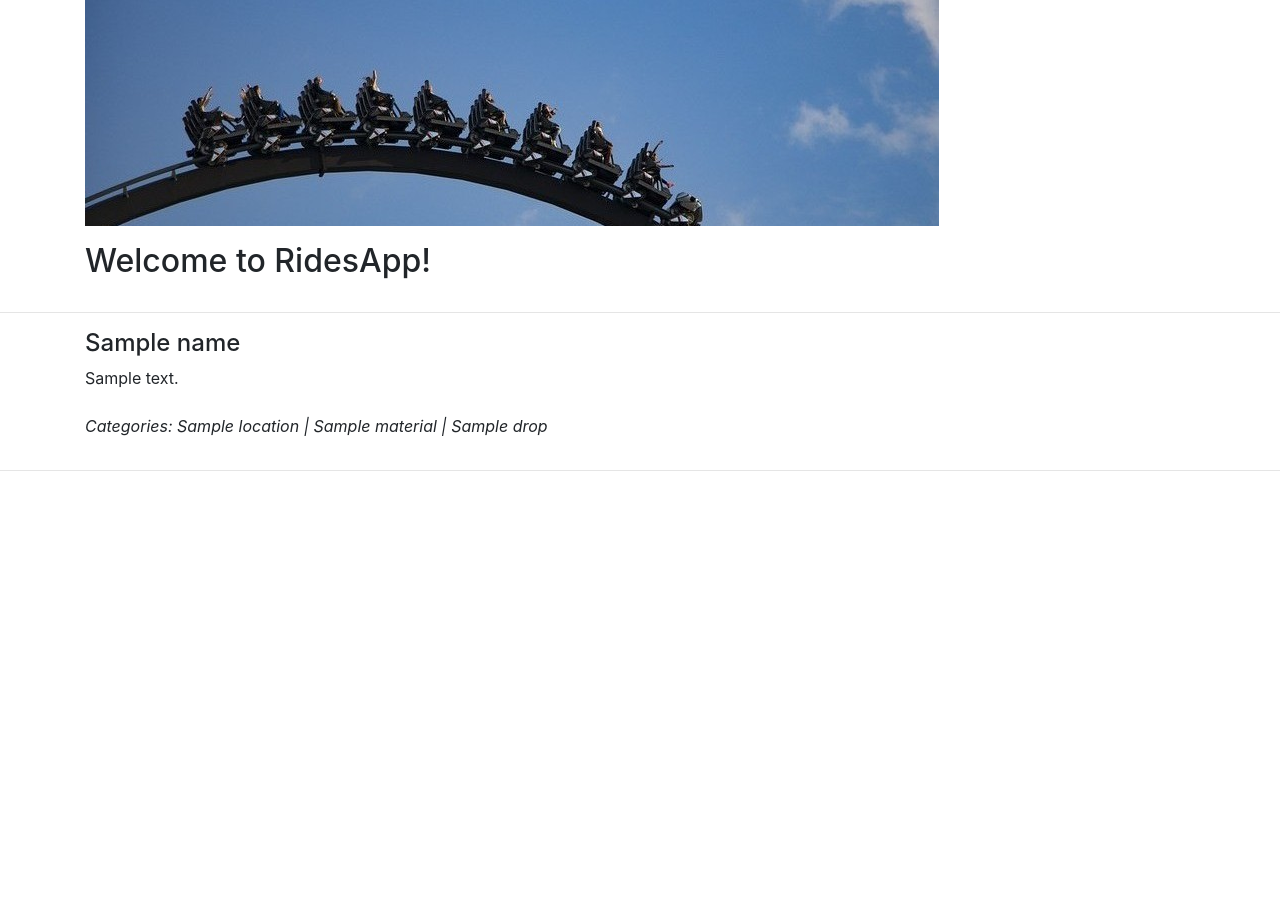
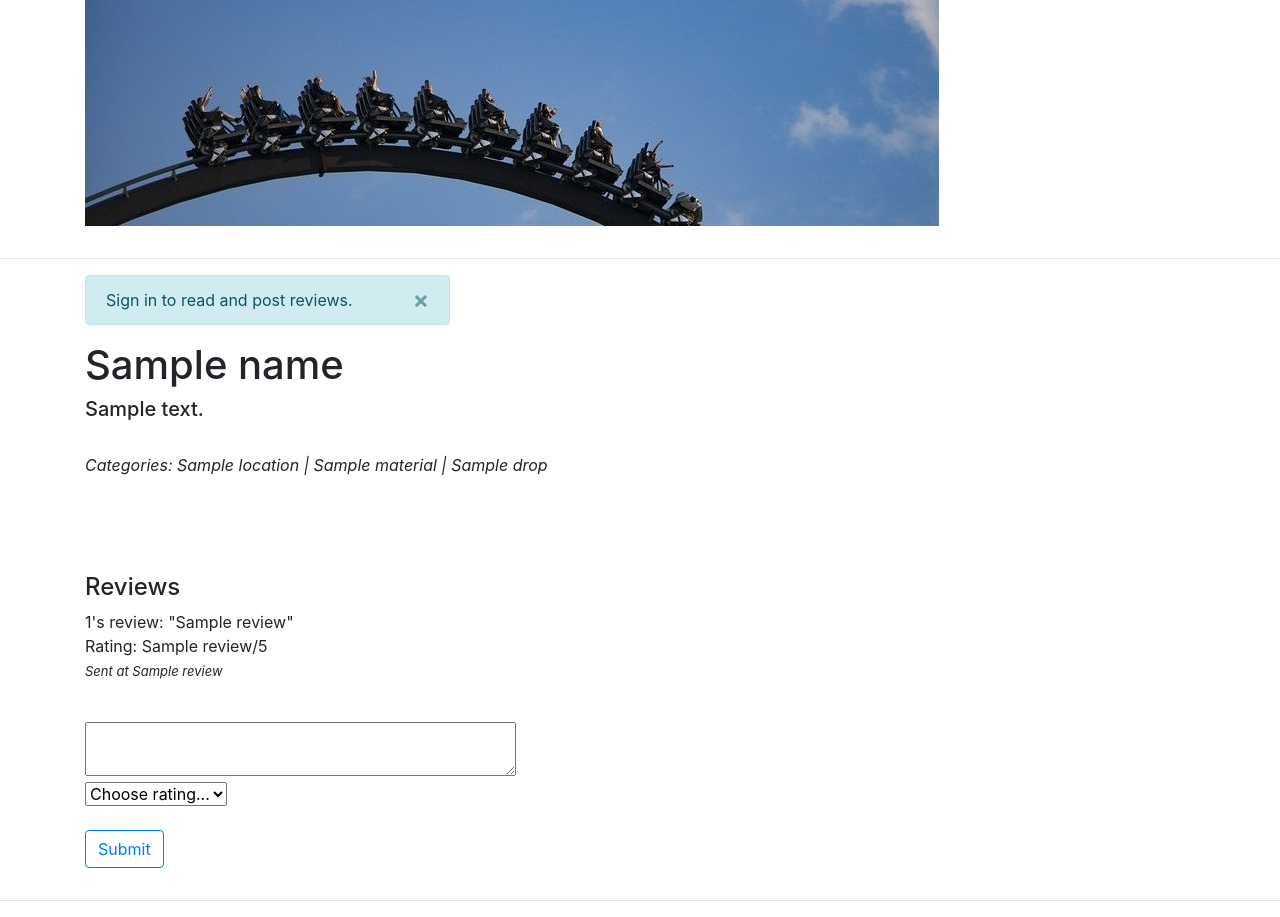
Before and after one commit to weverhall/tsoha, a Flask app: template templates/ride.html in a window 1280 px wide. Shown: the part 56-973 px from the top of the page. Before the commit the page ends 527 px from the top, so only its background shows below. Run offline with Flask 2, Linux system fonts and the light colour scheme; the visitor is signed in with stand-in values (Sample User, id 1); the template is opened without the code that fills it: most values are stand-ins (such as "Sample title", 1, 10 or a date in 2020); some libraries are stand-ins or nearby versions.

Commit message:
add reviews functionality, update ui and make role based alerts

```diff
--- a/templates/layout.html
+++ b/templates/layout.html
@@ -7,6 +7,7 @@
 <script src="https://maxcdn.bootstrapcdn.com/bootstrap/4.0.0-beta/js/bootstrap.min.js"></script>
 <meta name="viewport" content="width=device-width, initial-scale=1, shrink-to-fit=no">
 <link rel="stylesheet" href="https://stackpath.bootstrapcdn.com/bootstrap/4.5.0/css/bootstrap.min.css">
+<link rel="stylesheet" href="https://cdnjs.cloudflare.com/ajax/libs/font-awesome/4.7.0/css/font-awesome.min.css">
 
 <div class="container">
   <nav class="navbar navbar-expand-sm navbar-light">
@@ -39,8 +40,6 @@
   <div class="row">
     <div class="col-6">
       <img src="/static/rollercoaster.jpg" alt="rollercoaster image">
-      <p>
-        <h2>Welcome to RidesApp!</h2>
         <body>
           <p style="color:rgb(219, 142, 54);">{{ message }}</p>
         </body>
--- a/templates/login.html
+++ b/templates/login.html
@@ -14,7 +14,7 @@
           <input type="password" class="form-control" name="password">
         </div>
         <div class="form-group col-6">
-          <button type="submit" class="btn btn-primary">Sign in</button>
+          <button type="submit" class="btn btn-outline-primary">Sign in</button>
         </div>
       </form>
     </div>
--- a/templates/new.html
+++ b/templates/new.html
@@ -81,7 +81,7 @@
           </div>
         </div>
         <div class="form-group col-6">
-          <button type="submit" class="btn btn-primary">Add</button>
+          <button type="submit" class="btn btn-outline-primary">Add</button>
           <input type="hidden" name="csrf_token" value="{{ session.csrf_token }}">
           <input type="hidden" name="ride_id" value="{{ id }}">
         </div>
--- a/templates/register.html
+++ b/templates/register.html
@@ -29,7 +29,7 @@
         </div>
         <p>
           <div class="form-group col-6">
-            <button type="submit" class="btn btn-primary">Register</button>
+            <button type="submit" class="btn btn-outline-primary">Register</button>
           </div>
       </form>
     </div>
--- a/templates/ride.html
+++ b/templates/ride.html
@@ -3,11 +3,49 @@
 
 <div class="container">
   <div class="row">
-    <div class="col-6">
-      <h4>{{name}}</h4>
-      {{description}}
+    <div class="col-8">
+      {% if session.user_role != 1 %} {% if session.user_role != 2 %}
+      <div class="alert alert-info alert-dismissible fade show col-6" role="alert">
+        Sign in to read and post reviews.
+        <button type="button" class="close" data-dismiss="alert" aria-label="Close">
+        <span aria-hidden="true">&times;</span>
+      </button>
+      </div>
+      {% endif %} {% endif %}
+      <h1>{{name}}</h1>
+      <h5>{{description}}</h5>
       <p><br>
       <i>Categories: {{location}} | {{material}} | {{drop}}</i>
+      <p><br>
+      <p><br>
+      {% if session.user_id %}
+      <h4>Reviews</h4>
+      {% for review in reviews %}
+      {{ review[0] }}'s review: "{{ review[2] }}"
+      <br>
+      Rating: {{ review[1] }}/5
+      <br>
+      <i><font size="-1">Sent at {{ review[3] }}</font></a></i>
+      <p><br>
+      {% endfor %}
+      <form action="/review" method="post">
+        <textarea name="content" rows="2" cols="40" maxlength="500"></textarea>
+        <br>
+        <select name="stars" class="form-select form-select-sm" aria-label="stars">
+          <option value="3" selected="true">Choose rating...</option>
+          <option value="1">☆</option>
+          <option value="2">☆☆</option>
+          <option value="3">☆☆☆</option>
+          <option value="4">☆☆☆☆</option>
+          <option value="5">☆☆☆☆☆</option>
+        </select>
+        <p><br>
+        <button type="submit" class="btn btn-outline-primary">Submit</button>
+        <input type="hidden" name="csrf_token" value="{{ session.csrf_token }}">
+        <input type="hidden" name="ride_id" value="{{ id }}">
+      </form>
+      </div>
+      {% endif %}
     </div>
   </div>
 </div>
```
Also changed, not shown: rides.py (+14 -1 lines), routes.py (+26 -5 lines), templates/all.html (+5 -2 lines), templates/index.html (+12 -5 lines).
